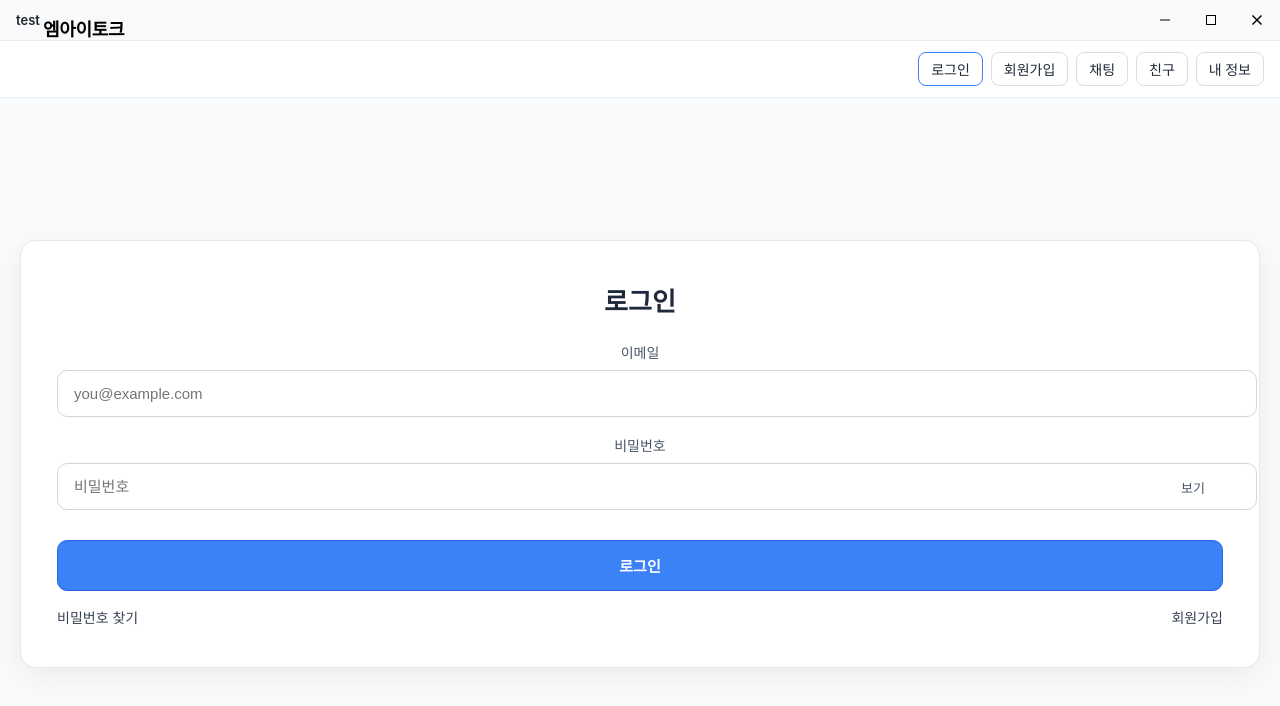
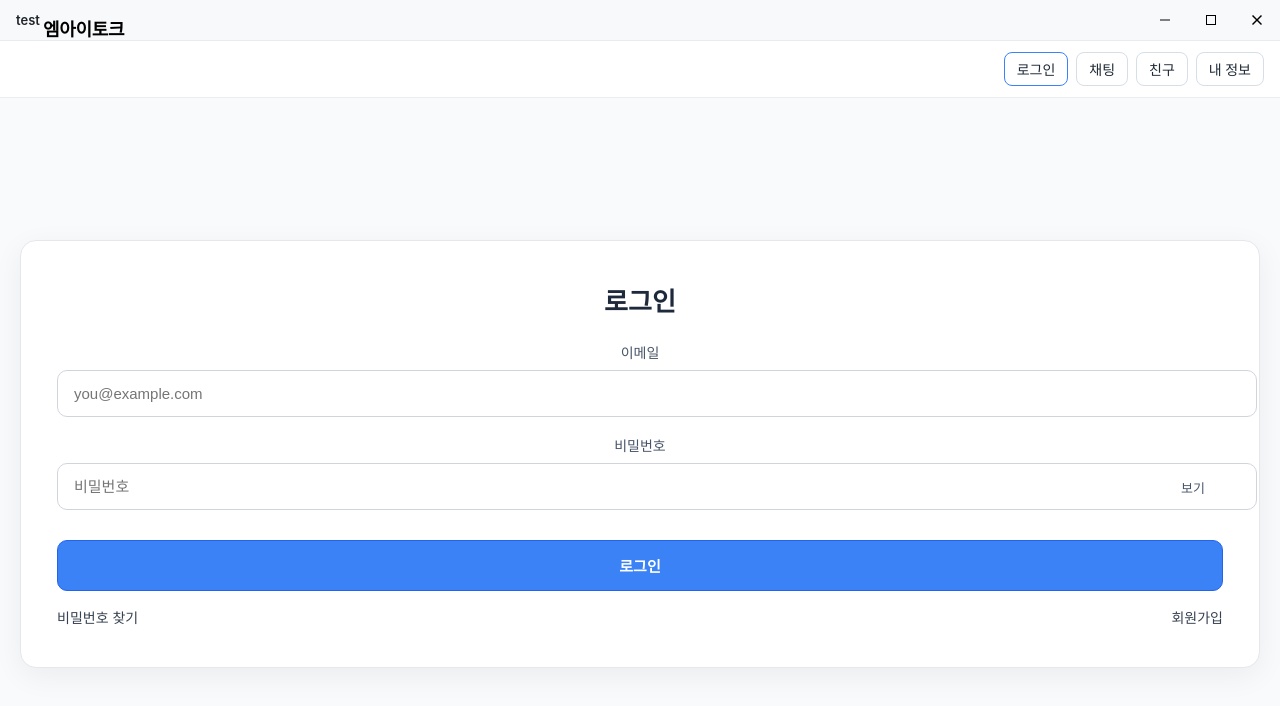
Before and after one commit to 2sseong/Nodejs_mini_project, a React (Vite) app in the folder client/: page /#/login in a window 1280 px wide. Shown: the top 706 px of the page. Built offline with nearby package versions, Linux system fonts and the light colour scheme.

Commit message:
회원가입 버튼 수정

```diff
--- a/client/src/components/Topbar/Topbar.jsx
+++ b/client/src/components/Topbar/Topbar.jsx
@@ -38,9 +38,9 @@ export default function Topbar() {
                     <Link className={`btn ${loc.pathname === '/login' ? 'active' : ''}`} to="/login">로그인</Link>
                 )}
                 {/* 3. 로그인 상태일 때 회원가입 버튼 숨기기 */}
-                {!isAuthenticated && (
+                {/* {!isAuthenticated && (
                     <Link className={`btn ${loc.pathname === '/signup' ? 'active' : ''}`} to="/signup">회원가입</Link>
-                )}
+                )} */}
                 <Link className={`btn ${loc.pathname === '/chat' ? 'active' : ''}`} to="/chat">채팅</Link>
                 <Link className={`btn ${loc.pathname === '/friends' ? 'active' : ''}`} to="/friends">친구</Link>
                 <Link className={`btn ${loc.pathname === '/MyInfo' ? 'active' : ''}`} to="/MyInfo">내 정보</Link>
--- a/client/src/pages/LoginPage.jsx
+++ b/client/src/pages/LoginPage.jsx
@@ -1,6 +1,6 @@
 // src/pages.LoginPage.jsx
 import React, { useState } from 'react'
-import { useNavigate } from 'react-router-dom'
+import { useNavigate, Link } from 'react-router-dom'
 import '../styles/LoginPage.css'
 import { login } from '../api/authApi'
 import { useAuth } from '../hooks/AuthContext';
@@ -112,7 +112,7 @@ export default function LoginPage() {
 
                 <div className="help-row">
                     <a href="#" onClick={(e) => e.preventDefault()}>비밀번호 찾기</a>
-                    <a href="#" onClick={(e) => e.preventDefault()}>회원가입</a>
+                    <Link to="/signup">회원가입</Link>
                 </div>
             </form>
         </div>
```
Also changed, not shown: client/src/App.jsx (line endings or trailing spaces).
